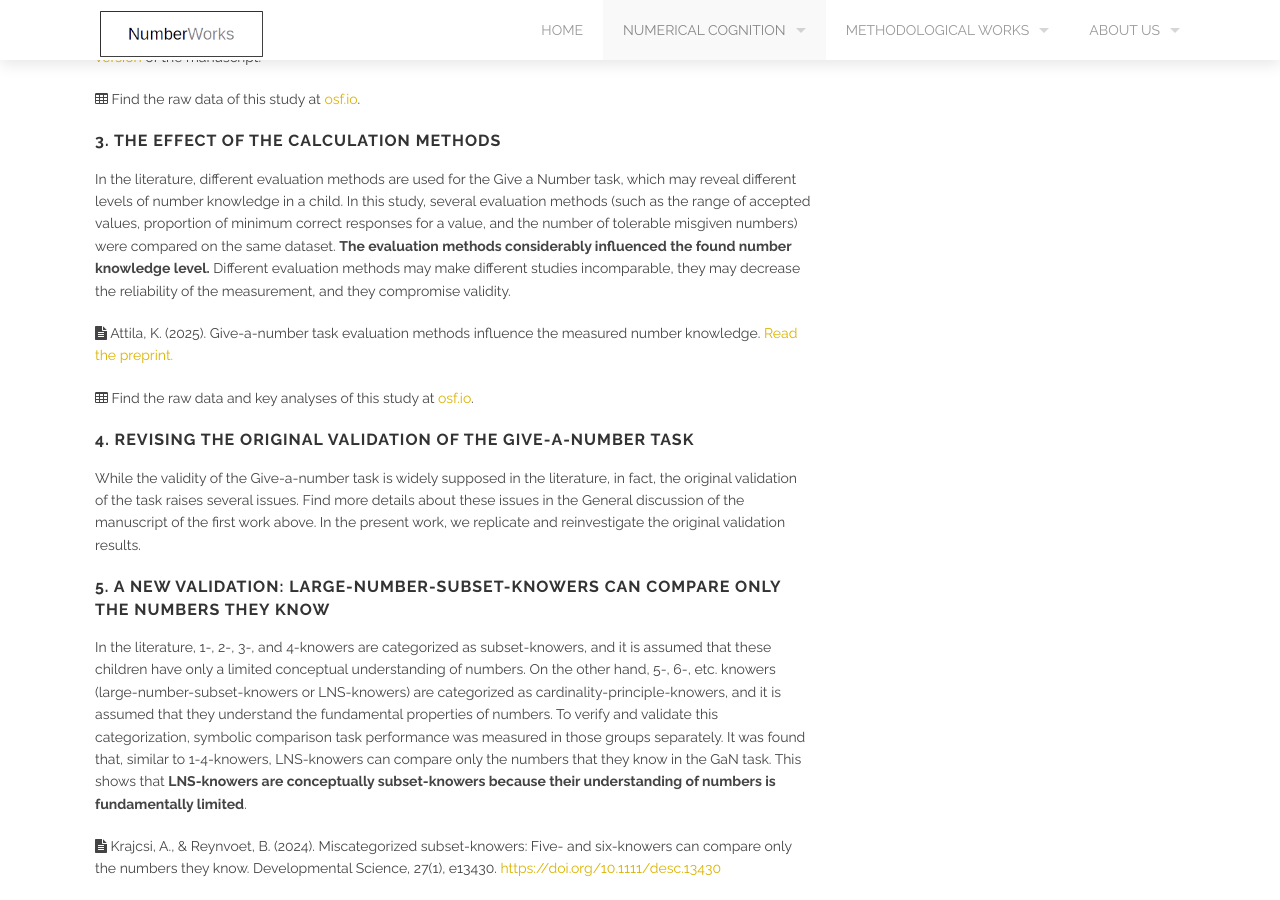
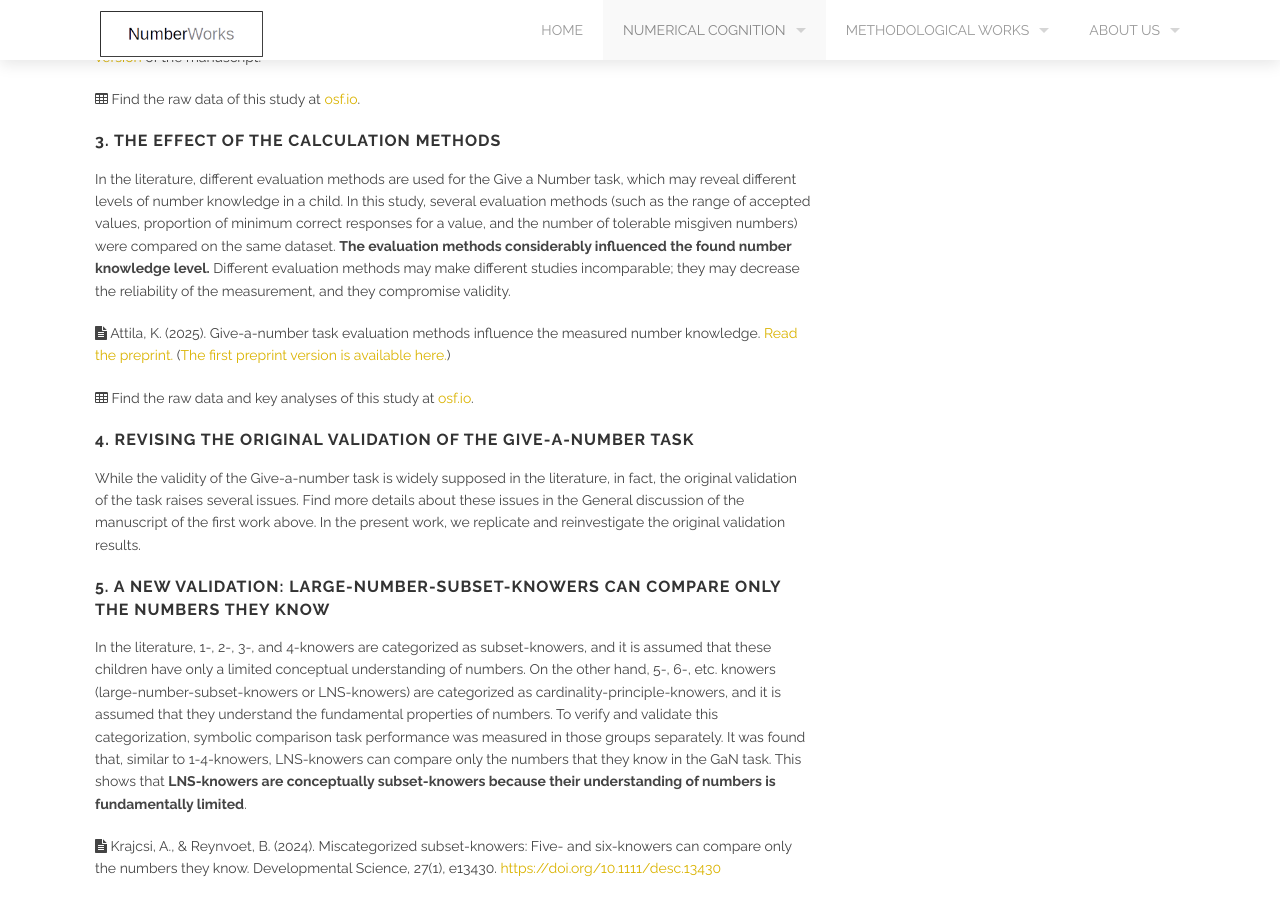
Before and after one commit to theNumberWorks/numberworks_website, a Jekyll site: the page built from the_give_a_number_task_revisited.md, in a window 1280 px wide and 900 px high, scrolled down 1702 px. Built offline with Jekyll 4.4.1, drawn with Linux system fonts in a browser that asks for light colours.

Commit message:
Update the_give_a_number_task_revisited.md

```diff
--- a/the_give_a_number_task_revisited.md
+++ b/the_give_a_number_task_revisited.md
@@ -47,9 +47,9 @@ In a simple study, **three versions of the follow-up questions** were compared:
 
 ### 3. The effect of the calculation methods
 
-In the literature, different evaluation methods are used for the Give a Number task, which may reveal different levels of number knowledge in a child. In this study, several evaluation methods (such as the range of accepted values, proportion of minimum correct responses for a value, and the number of tolerable misgiven numbers) were compared on the same dataset. **The evaluation methods considerably influenced the found number knowledge level.** Different evaluation methods may make different studies incomparable, they may decrease the reliability of the measurement, and they compromise validity.
+In the literature, different evaluation methods are used for the Give a Number task, which may reveal different levels of number knowledge in a child. In this study, several evaluation methods (such as the range of accepted values, proportion of minimum correct responses for a value, and the number of tolerable misgiven numbers) were compared on the same dataset. **The evaluation methods considerably influenced the found number knowledge level.** Different evaluation methods may make different studies incomparable; they may decrease the reliability of the measurement, and they compromise validity.
 
-<i class='fa fa-file-text'></i> Attila, K. (2025). Give-a-number task evaluation methods influence the measured number knowledge. [Read the preprint.](https://psycharchives.org/en/item/2986df8e-e5e0-4678-b0a1-226d561dd70c)
+<i class='fa fa-file-text'></i> Attila, K. (2025). Give-a-number task evaluation methods influence the measured number knowledge. [Read the preprint.](https://osf.io/preprints/psyarxiv/cz9ug_v1) ([The first preprint version is available here.](https://psycharchives.org/en/item/2986df8e-e5e0-4678-b0a1-226d561dd70c))
 
 <i class='fa fa-table'></i> Find the raw data and key analyses of this study at [osf.io](https://osf.io/5pwg8/).
 
```
